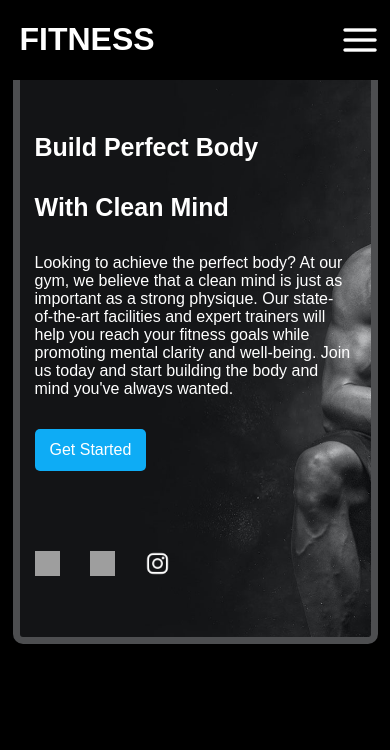
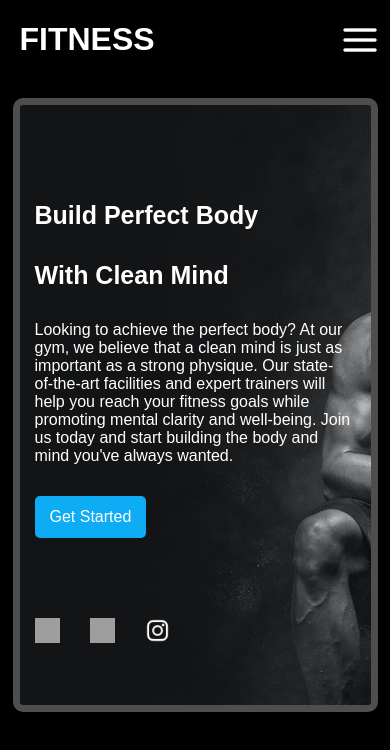
Before and after one commit to rasel-gannicus/Gym-Website-With-React-Firebase, a React (Create React App) app: page / in a window 390 px wide. Shown: the top 750 px of the page. Built offline with nearby package versions, Linux system fonts and the light colour scheme; grey boxes are pictures that could not be loaded.

Commit message:
menu done

```diff
--- a/src/Pages/Header/Header.css
+++ b/src/Pages/Header/Header.css
@@ -54,6 +54,7 @@ For mobile:
       margin: 30px auto;
       min-height: 600px;
       background-position: center  !important;
+      margin-top: 25%;
   }
   .header-nav{
     display: flex;
```
